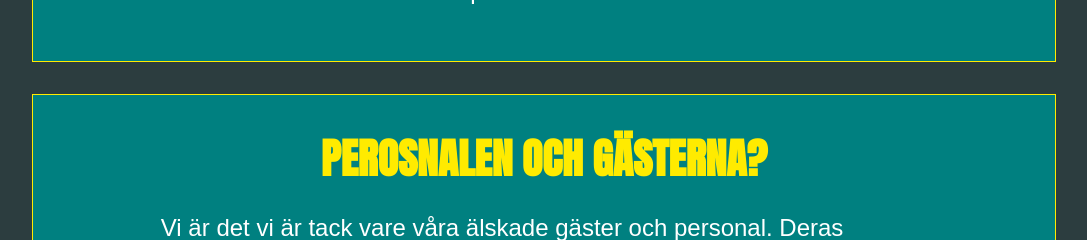
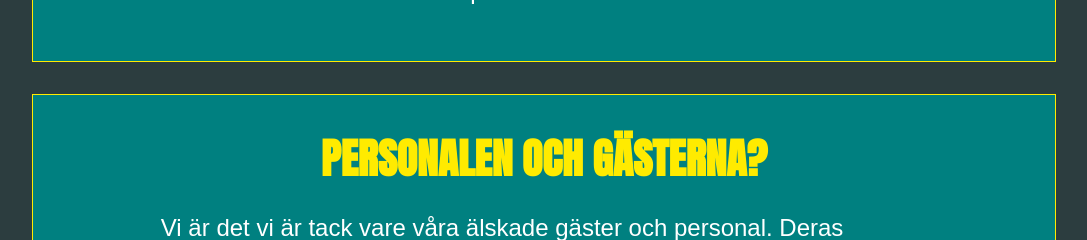
Before and after one commit to HunkerJunker/hunkerjunker, a Next.js app: page /about in a window 1280 px wide. Shown: the part 1160-1400 px from the top of the page, without its empty margins (96-1183 px from the left). Built offline with nearby package versions, Linux system fonts and the light colour scheme; a web font is replaced by a local one.

Commit message:
cheanged missspelling

```diff
--- a/src/features/About/components/AboutTextContainer/AboutTextContainer.component.tsx
+++ b/src/features/About/components/AboutTextContainer/AboutTextContainer.component.tsx
@@ -20,7 +20,7 @@ export const AboutTextContainer: FC = () => {
         <PrimaryText text='Emile och hans vänner är inte bara passionerade matentusiaster, de är även skaparna bakom varje detalj på Hunker Junker. Från restaurangens design till menyutformningen har de byggt allt från grunden med sina egna händer och idéer. Deras engagemang och kreativitet genomsyrar varje hörn av restaurangen och skapar en unik atmosfär. Att vara sina egna skapare ger dem en djup känsla av stolthet och tillfredsställelse när de ser deras dröm förverkligas varje dag. För Emile och hans partner är Hunker Junker inte bara en restaurang, det är en manifestation av deras passion och arbete.' />
       </TextContainer>
       <TextContainer>
-        <SecondaryTitle>PEROSNALEN OCH GÄSTERNA?</SecondaryTitle>
+        <SecondaryTitle>PERSONALEN OCH GÄSTERNA?</SecondaryTitle>
         <PrimaryText text='Vi är det vi är tack vare våra älskade gäster och personal. Deras närvaro och engagemang formar Hunker Junker till det vi älskar mest. En plats där vi alla kan mötas och umgås tillsamans.' />
       </TextContainer>
     </Container>
```
